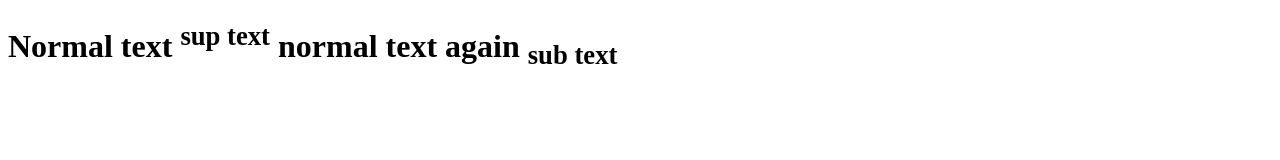
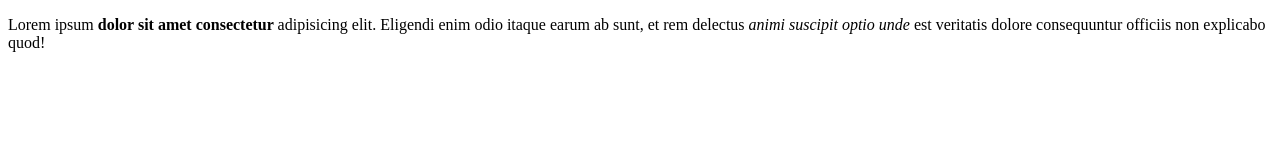
Before and after one commit to seftyyunitasari/Udemy-HTML-CSS-Tutorial-and-Projects-Course, a plain HTML site: page index.html in a window 1280 px wide. Drawn offline with Linux system fonts and the light colour scheme.

Commit message:
Strong and em text

```diff
--- a/index.html
+++ b/index.html
@@ -7,7 +7,11 @@
     <title>Home</title>
 </head>
 <body>
-    <!-- sup and sub -->
-    <h1>Normal text <sup>sup text</sup> normal text again <sub>sub text</sub></h1>
+    <!-- strong and em -->
+    <p>Lorem ipsum <strong>
+        dolor sit amet consectetur
+    </strong> adipisicing elit. Eligendi enim odio itaque earum ab sunt, et rem delectus <em>
+        animi suscipit optio unde
+    </em> est veritatis dolore consequuntur officiis non explicabo quod!</p>
 </body>
 </html>
```
